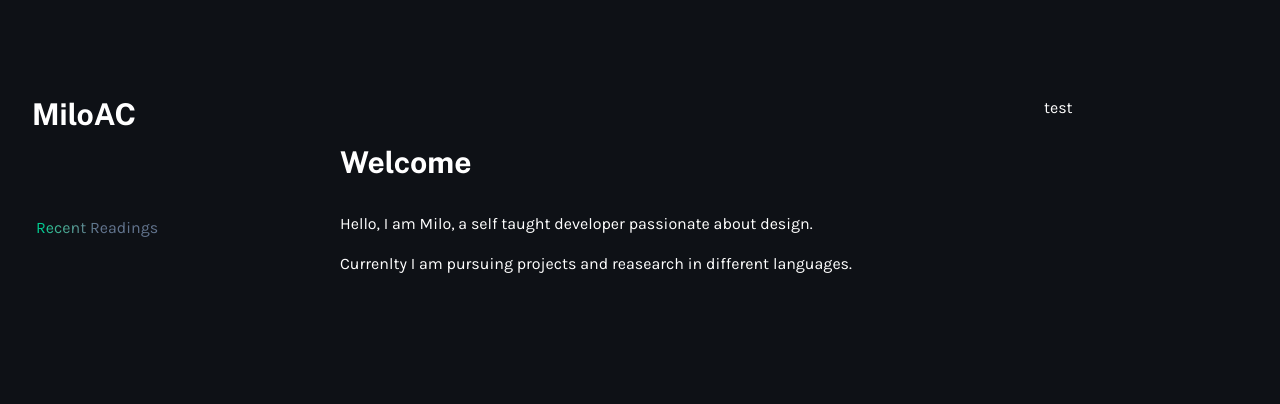
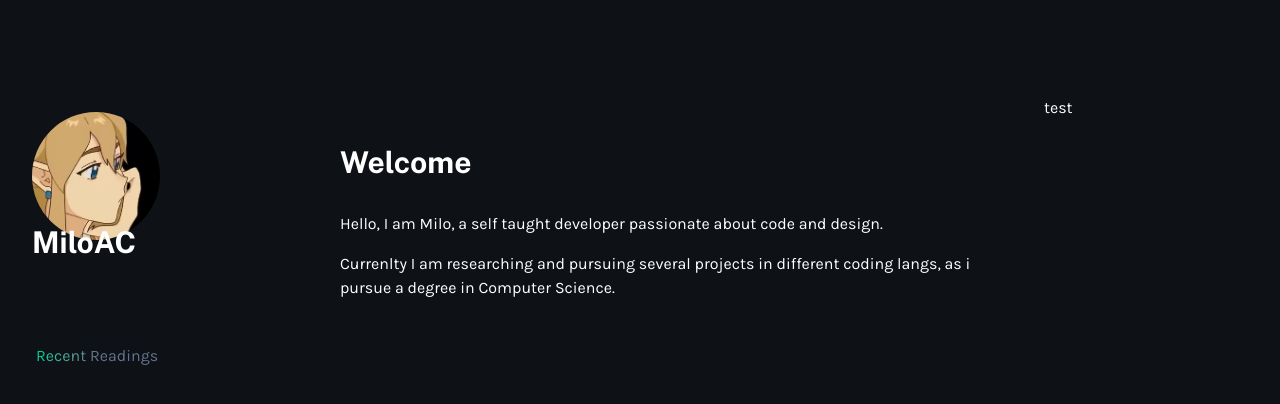
Before and after one commit to 1MiloAC/miloac.dev, a SvelteKit app: page / in a window 1280 px wide. Shown: the top 404 px of the page. Built offline with nearby package versions, Linux system fonts and the light colour scheme.

Commit message:
Added pfp

```diff
--- a/src/routes/+page.svelte
+++ b/src/routes/+page.svelte
@@ -1,11 +1,19 @@
 <div class="flex flex-row gap-1 justify-center font-karla text-base text-white mx-auto">
     <!-- Sidebar -->
 	<div class="flex-col min-w-80 min-h-screen p-8 pt-24 lg:block hidden">
+
+
+
+        <div class="w-32 h-32 py-4">
+        <img src="/images/pfp.avif" alt="Link looking pensive" class="rounded-full"/>
+            </div>
 		<a href="/">
 			<h1 class="text-3xl font-publicsans mb-8" style="font-variation-settings: 'wght' 700;">
 				MiloAC
 			</h1>
 		</a>
+
+
 		<div class="flex">
 			<p
 				class="pt-4 text-transparent text-emerald-500"
@@ -30,8 +38,8 @@
 		<h1 class="text-3xl font-publicsans mb-8" style="font-variation-settings: 'wght' 700;">
 			Welcome
 		</h1>
-		<p class="mt-4">Hello, I am Milo, a self taught developer passionate about design.</p>
-		<p class="mt-4">Currenlty I am pursuing projects and reasearch in different languages.</p>
+		<p class="mt-4">Hello, I am Milo, a self taught developer passionate about code and design.</p>
+		<p class="mt-4">Currenlty I am researching and pursuing several projects in different coding langs, as i pursue a degree in Computer Science.</p>
         	</div>
 
     <!-- Sidebar -->
```
Also changed, not shown: static/images/pfp.avif (added).
